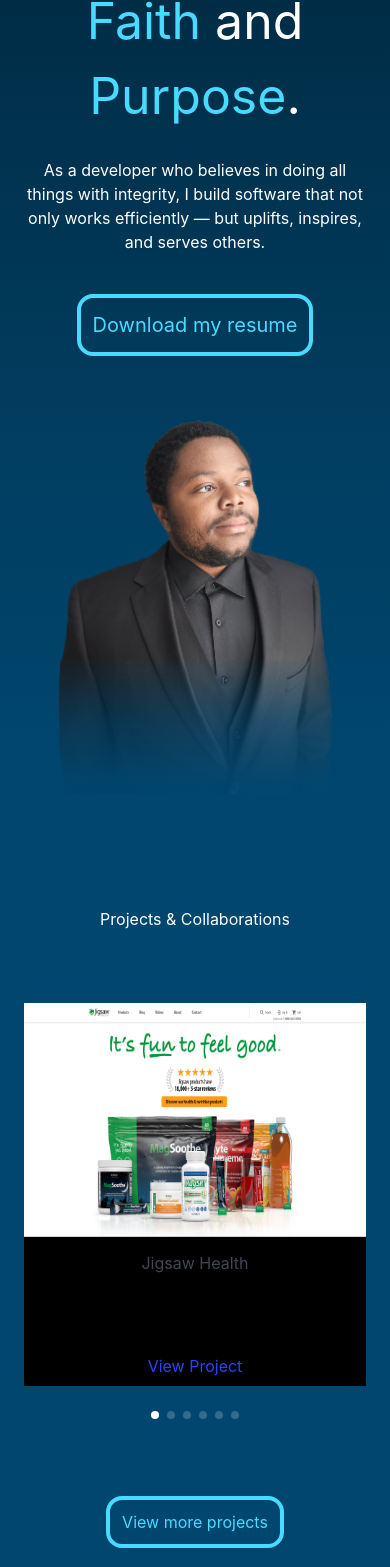
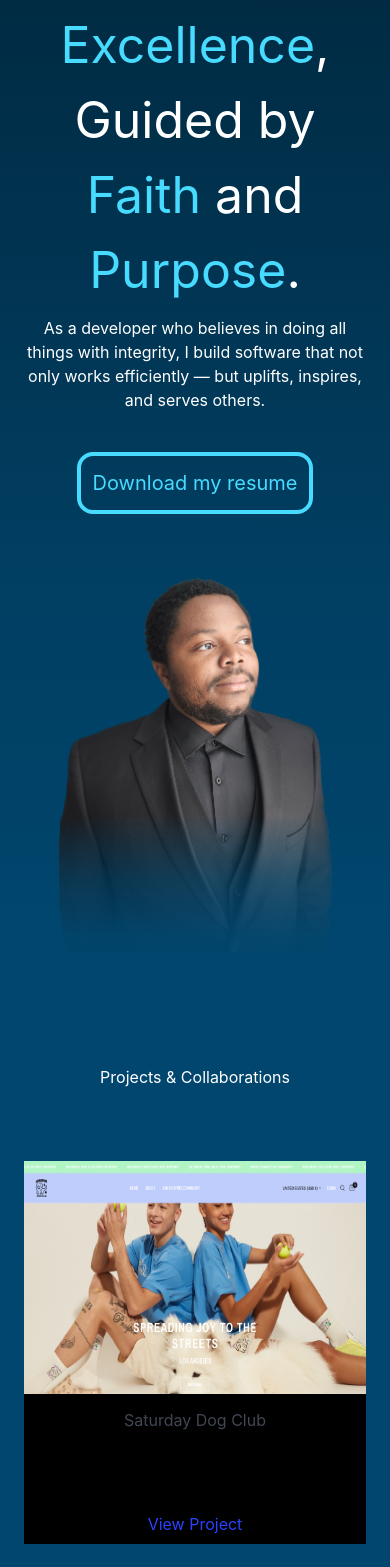
Before and after one commit to Jwill1551/portfolio-25, a React (Create React App) app: page / in a window 390 px wide. Shown: the part 396-1963 px from the top of the page. Built offline with nearby package versions, Linux system fonts and the light colour scheme.

Commit message:
Tested protfolio on dev and production

```diff
--- a/package.json
+++ b/package.json
@@ -18,6 +18,7 @@
     "react-scripts": "5.0.1",
     "react-slick": "^0.31.0",
     "sass": "^1.93.2",
+    "serve": "^14.2.5",
     "slick-carousel": "^1.8.1",
     "swiper": "^12.0.2",
     "web-vitals": "^2.1.0"
@@ -50,7 +51,7 @@
       "last 1 safari version"
     ]
   },
-  "homepage": "",
+  "homepage": "https://jwill1551.github.io/portfolio-25/",
   "devDependencies": {
     "gh-pages": "^6.3.0"
   }
--- a/public/index.html
+++ b/public/index.html
@@ -24,7 +24,7 @@
       work correctly both with client-side routing and a non-root public URL.
       Learn how to configure a non-root public URL by running `npm run build`.
     -->
-    <title>React App</title>
+    <title>Joshua's Portfolio</title>
   </head>
   <body>
     <noscript>You need to enable JavaScript to run this app.</noscript>
--- a/src/components/sections/contact/contact-component.css
+++ b/src/components/sections/contact/contact-component.css
@@ -45,6 +45,7 @@
     position: relative;
     right: -6%;
     border: solid 4px #00466e;
+    margin-left: -5px;
 }
 
 @media (min-width: 0) and (max-width: 767px) {
--- a/src/components/sections/hero/hero-component.css
+++ b/src/components/sections/hero/hero-component.css
@@ -48,6 +48,15 @@
         height: 200px;
     }
 
+    .portfolio-hero__image {
+        width: 80% !important;
+    }
+}
+
+@media screen and (min-width: 767.50px) and (max-width: 1200.50px) {
+    .portfolio-hero__image {
+        width: 70% !important;
+    }
 }
 
 /*** Image Popup Effect ***/
@@ -62,3 +71,7 @@
   opacity: 1;
   transform: scale(1) translateY(0);
 }
+
+.portfolio-hero__image {
+    width: 60%;
+}
--- a/src/components/sections/hero/hero.js
+++ b/src/components/sections/hero/hero.js
@@ -10,12 +10,13 @@
     }, []);
 
     return (
-        <section id="hero" className="section columns is-multiline is-flex-tablet is-justify-content-center is-align-items-start portfolio-hero pt-sm-10 px-md-6 pt-md-8 pt-lg-10">
+        <section id="hero" className="section columns is-multiline is-flex-tablet is-justify-content-center is-align-items-start portfolio-hero pt-sm-10 px-md-6 pt-md-8 pt-lg-12">
             <div className="column is-full is-two-fifths-desktop is-flex is-flex-align-items-start is-flex-direction-column">
-                <h1 className="portfolio-hero__heading has-text-centered-mobile has-text-white title--1 mb-5">Developing with <span>Excellence</span>, Guided by <span>Faith</span> and <span>Purpose</span>.</h1>
-                <h2 className="portfolio-hero__subheading has-text-left has-text-centered-mobile has-text-white title--3">
+                <h1 class="portfolio-hero__heading has-text-centered-mobile has-text-white title--2 mb-5">Hi, my name is <span>Johsua</span>.</h1>
+                <h2 className="portfolio-hero__heading has-text-centered-mobile has-text-white title--3 mb-2">Developing with <span>Excellence</span>, Guided by <span>Faith</span> and <span>Purpose</span>.</h2>
+                <p className="portfolio-hero__content has-text-left has-text-centered-mobile has-text-white title--5">
                     As a developer who believes in doing all things with integrity, I build software that not only works efficiently — but uplifts, inspires, and serves others.
-                </h2>
+                </p>
                 <a href={joshua_resume} download="newfilename" className="portfolio-hero__btn btn btn--transparent-blue mx-sm-auto my-sm-5 my-md-6 my-lg-5 p-3">Download my resume</a>
             </div>
             <div className="column is-align-self-flex-end is-half-desktop">
--- a/src/components/sections/projects/project-component.css
+++ b/src/components/sections/projects/project-component.css
@@ -9,7 +9,7 @@
 }
 
 .project-card__image {
-  max-height: 185px;
+  max-height: 200px;
   height: 100%;
   width: 100%;
 }
@@ -80,8 +80,6 @@
   z-index: 5;
 }
 
-.portfolio-projects .swiper-horizontal > .swiper-pagination-bullets, .swiper-pagination-horizontal.swiper-pagination-bullets {
-  & .swiper-pagination-bullet {
-    background-color: white;
-  }
+.portfolio-projects .swiper-pagination-bullet {
+    background: white;
 }
--- a/src/components/sections/projects/projects.js
+++ b/src/components/sections/projects/projects.js
@@ -36,23 +36,33 @@
            modules={[Navigation, Pagination, Autoplay]}
             spaceBetween={20}
             slidesPerView={1}
-            navigation={{  }}
+            autoplay={{ delay: 2000, disableOnInteraction: true }}
+            speed={1000}
+            navigation
             pagination={{ clickable: true }}
             breakpoints={{
                 0: {
-                    navigation: false
+                    navigation: false,
+                    autoplay: { delay: 2000, disableOnInteraction: true },
+                    speed: 1000,
                 },
                 480: {
                     slidesPerView: 1,
-                    navigation: false
+                    navigation: false,
+                    autoplay: { delay: 2000, disableOnInteraction: true },
+                    speed: 1000,
                 },
                 768: {
                     slidesPerView: 2,
-                    navigation: false
+                    navigation: false,
+                    autoplay: { delay: 2000, disableOnInteraction: true },
+                    speed: 1000,
                 },
                 1220: {
                     slidesPerView: 3,
-                    navigation: false
+                    navigation: false,
+                    autoplay: { delay: 2000, disableOnInteraction: true },
+                    speed: 1000,
                 },
                 1450: {
                     slidesPerView: 4,
@@ -60,7 +70,8 @@
                 },
                 1990: {
                     slidesPerView: 5,
-                    navigation: false
+                    navigation: false,
+                    autoplay: false
                 }
             }}
         >
--- a/src/components/sections/skills/skills-component.css
+++ b/src/components/sections/skills/skills-component.css
@@ -90,8 +90,6 @@
   z-index: 5;
 }
 
-.portfolio-skills .swiper-horizontal > .swiper-pagination-bullets, .swiper-pagination-horizontal.swiper-pagination-bullets {
-  & .swiper-pagination-bullet {
-    background-color: white;
-  }
+.portfolio-skills .swiper-pagination-bullet {
+    background: white;
 }
--- a/src/components/sections/skills/skills.js
+++ b/src/components/sections/skills/skills.js
@@ -110,19 +110,27 @@
           modules={[Navigation, Pagination, Autoplay]}
             spaceBetween={20}
             slidesPerView={1}
-            navigation={{  }}
+            navigation
+            autoplay={{ delay: 2000, disableOnInteraction: true }}
+            speed={1000}
             pagination={{ clickable: true }}
             breakpoints={{
                 0: {
-                    navigation: false
+                    navigation: false,
+                    autoplay: { delay: 2000, disableOnInteraction: true },
+                    speed: 1000,
                 },
                 480: {
                     slidesPerView: 1,
-                    navigation: false
+                    navigation: false,
+                    autoplay: { delay: 2000, disableOnInteraction: true },
+                    speed: 1000,
                 },
                 768: {
                     slidesPerView: 2,
-                    navigation: false
+                    navigation: false,
+                    autoplay: { delay: 2000, disableOnInteraction: true },
+                    speed: 1000,
                 }
             }}
 
```
Also changed, not shown: 1 other file (tests, documents, lock files or other folders).
